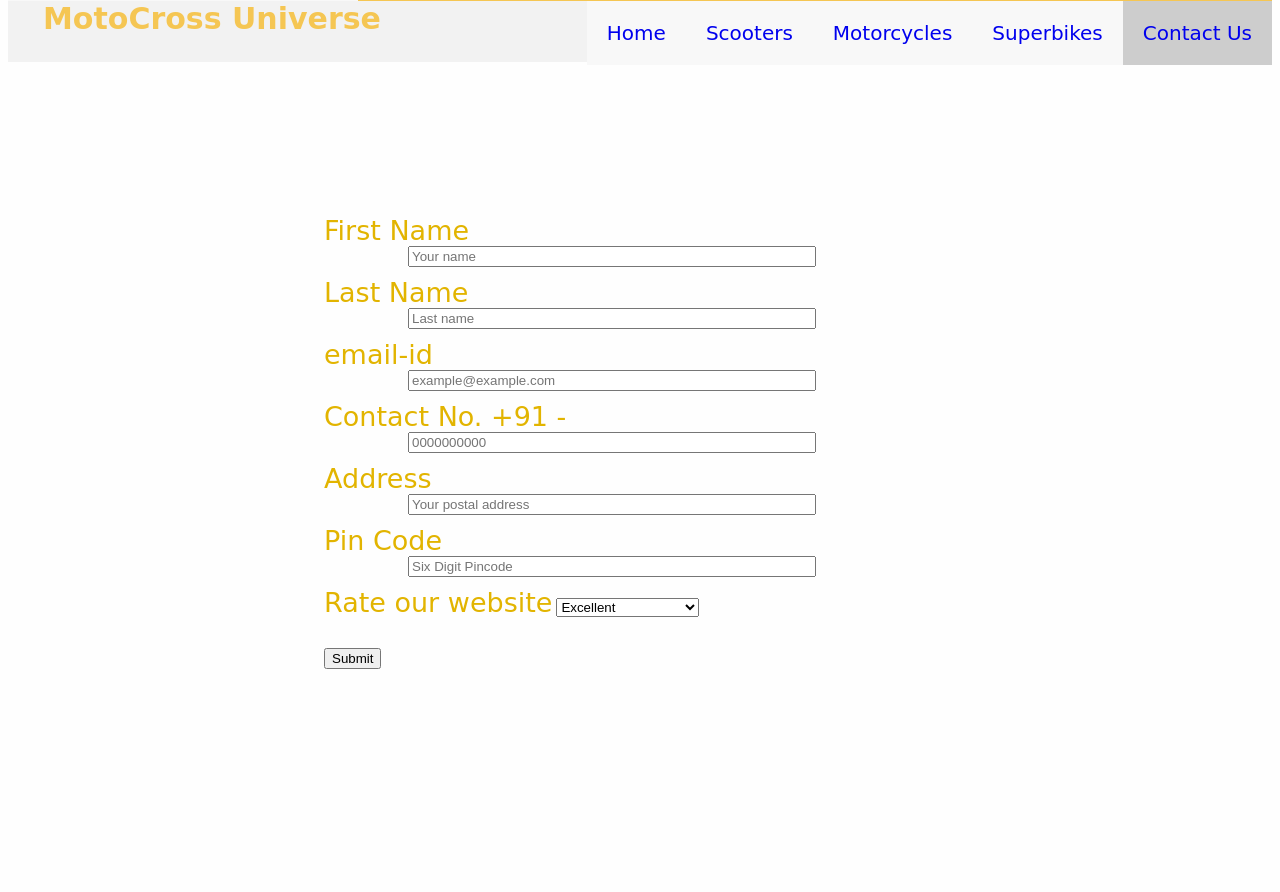
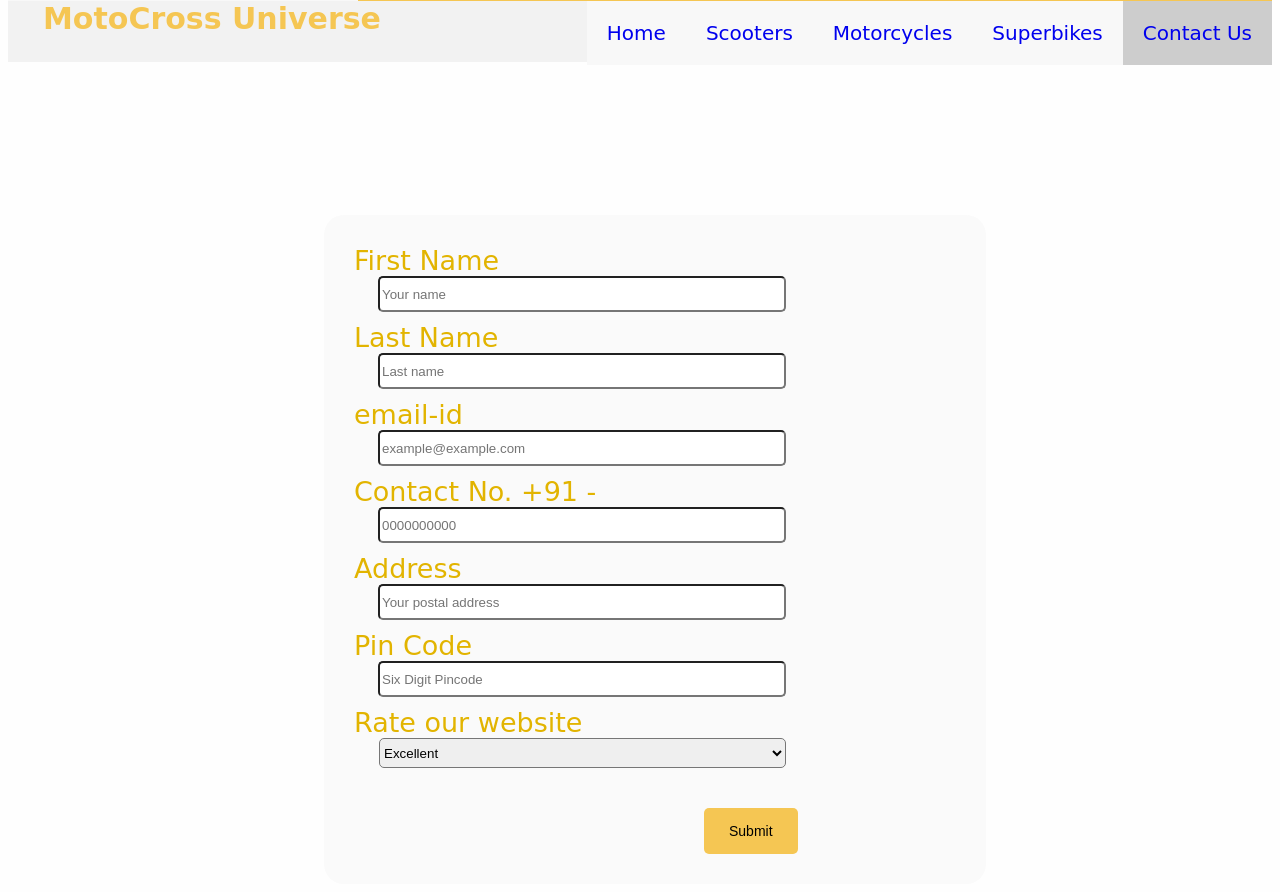
Before and after one commit to prajwalpatankar/SL3, a PHP site: page /contact.html in a window 1280 px wide. Shown: the part 157-1049 px from the top of the page. Before the commit the page ends 826 px from the top, so only its background shows below. Run offline with PHP 8.4, Linux system fonts and the light colour scheme.

Commit message:
3 tweaks

```diff
--- a/Assignment3/contact.html
+++ b/Assignment3/contact.html
@@ -25,6 +25,7 @@
             <h1 id='title-name'>MotoCross Universe</h1>
         </div>
 
+        <div class="bg-form">
         <div class="contact-us-section">
             <form name="contact-us-form">
                 <label for="fname">First Name</label>
@@ -56,6 +57,8 @@
                 <button class="btn-submit-form" onclick="validateForm()">Submit</button>
             </form>
         </div>
+        </div>
+
 
 
         <script src="script.js"></script>
--- a/Assignment3/script.js
+++ b/Assignment3/script.js
@@ -7,54 +7,54 @@ function validateForm() {
     var fname = document.forms["contact-us-form"]["firstname"].value;
     if (fname == "") {
       alert("First Name cannot be empty !");
-      flag=1;
+      event.preventDefault()
       return false;
     }   //first name validation
 
     var lname = document.forms["contact-us-form"]["lastname"].value;
     if (lname == "") {
       alert("Last Name cannot be empty !");
-      flag=1;
+      event.preventDefault()
       return false;
     }   //last name validation
 
     var email = document.forms["contact-us-form"]["email"].value;
     if (email == "") {
       alert("Invalid email !");
-      flag=1;
+      event.preventDefault()
       return false;
     }   //email validation
 
     var phone = document.getElementById("contact").value;
     if (phone == "") {
       alert("Please Enter Contact Number !");
-      flag=1;
+      event.preventDefault()
       return false;
     }
-    else if( phone < 7000000000 || phone > 9999999999 || phone < 70000000000 || phone > 99999999999 ) {
+    else if( phone < 7000000000 || (phone > 9999999999 && phone < 70000000000) || phone > 99999999999 ) {
       console.log("");
       alert("Invalid contact number !");
-      flag=1;
+      event.preventDefault()
       return false;
     }   //contact validation
 
     var address = document.forms["contact-us-form"]["address"].value;
     if (address == "") {
       alert("Address cannot be empty !");
-      flag=1;
+      event.preventDefault()
       return false;
     }   //Address validation
 
     var pcode = document.getElementById("pcode").value;
     if (pcode == "") {
       alert("Please Enter Pincode !");
-      flag=1;
+      event.preventDefault()
       return false;
     }
     else if( pcode<400000 || pcode>499999 ) {
       console.log("");
       alert("Invalid Pincode !");
-      flag=1;
+      event.preventDefault()
       return false;
     }   //pincode validation
 
--- a/Assignment3/style.css
+++ b/Assignment3/style.css
@@ -222,6 +222,11 @@ a:visited {
 /* ----- CONTACT US ----- */
 
 .contact-us-section {
+    background-color: #fafafa;
+    padding-top: 30px;
+    padding-left: 30px;
+    padding-bottom: 30px;
+    border-radius: 20px;
     display: inline-block;
     margin-left: 25%;
     margin-top: 150px;
@@ -235,19 +240,42 @@ label {
     font-family: cursive;
     font-size: 27px;
     color: #e2b400;
-    justify-content: left;
+    justify-content: right;
 }
 
 input {
     margin-bottom: 10px;
-    margin-left: 80px;
+    height: 30px;
     width: 400px;
     float: right;
-    margin-right: 140px;
+    margin-right: 200px;
+    border-radius: 5px;
 
 }
 
+select {
+    margin-bottom: 10px;
+    height: 30px;
+    margin-left: 80px;
+    width: 407px;
+    float: right;
+    margin-right: 200px;
+    border-radius: 5px;
+
+}
+
+
 .btn-submit-form {
     margin-top: 30px;
+    margin-left: 350px;
+    padding: 15px 25px;
+    background-color:#f5c653;
+    border: 0px;
+    font-size: 14px;
+    border-radius: 5px;
+}
 
+.btn-submit-form:hover,
+.btn-submit-form:active {
+    background-color: #e2b400;
 }
```
